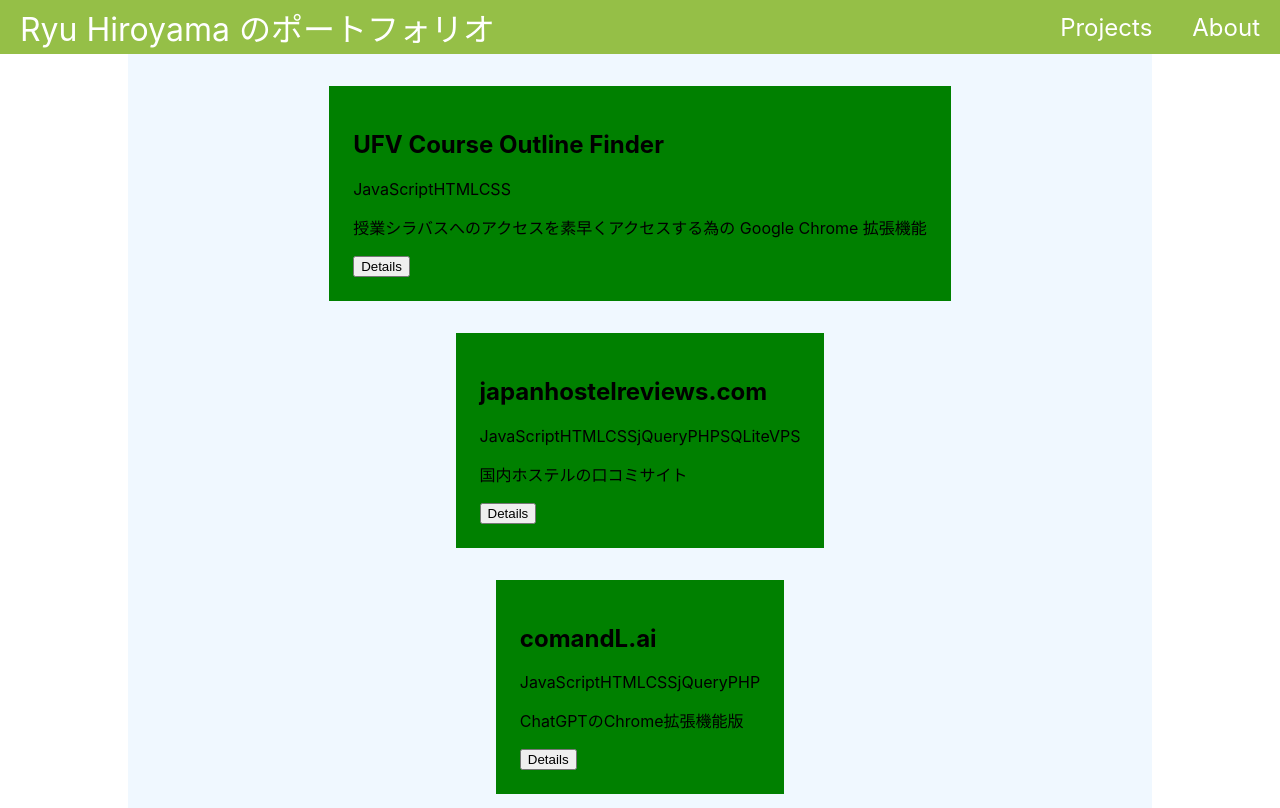
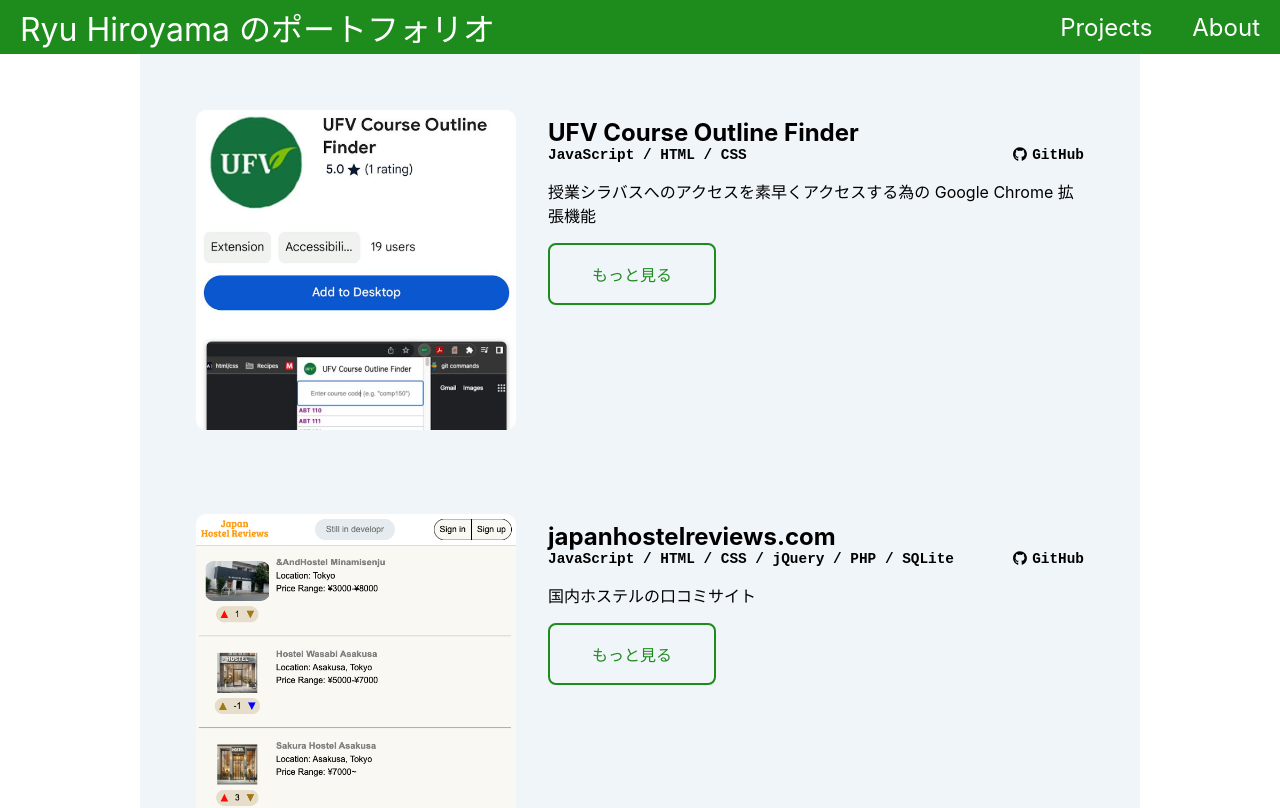
Before and after one commit to lyuhiroyama/portfolio, a React (Create React App) app: page /projects in a window 1280 px wide. Shown: the top 808 px of the page. Built offline with nearby package versions, Linux system fonts and the light colour scheme.

Commit message:
style: 各プロジェクトcomponent にスタイルを追加

```diff
--- a/package.json
+++ b/package.json
@@ -3,6 +3,9 @@
   "version": "0.1.0",
   "private": true,
   "dependencies": {
+    "@fortawesome/fontawesome-svg-core": "^6.7.2",
+    "@fortawesome/free-brands-svg-icons": "^6.7.2",
+    "@fortawesome/react-fontawesome": "^0.2.2",
     "@testing-library/dom": "^10.4.0",
     "@testing-library/jest-dom": "^6.6.3",
     "@testing-library/react": "^16.2.0",
--- a/src/App.scss
+++ b/src/App.scss
@@ -1,10 +1,13 @@
+$theme-color: #1e8c1c;
+$theme-color2: rgb(240, 245, 250);
+
 * {
   box-sizing: border-box;
 }
 
 /* メニューバー */
 .nav-component {
-  background-color: #95BF47;
+  background-color: $theme-color;
   color: white;
   display: flex;
   justify-content: space-between;
@@ -43,15 +46,73 @@
 .projects-container { // projects.jsx
   display: flex;
   flex-direction: column;
+  align-items: flex-start;
   padding: 2rem;
   margin: 0 auto;
   gap: 2rem;
   width: 80%;
-  background-color: aliceblue;
+  min-width: 1000px;
+  max-width: 1000px;
+  background-color: $theme-color2;
 }
 
 .projects-container .projects-component { // projectCard.jsx
-  background-color: green;
-  margin: 0 auto;
+  display: flex;
   padding: 1.5rem;
+  // background-color: red;
+
+  .project-thumbnail img {
+    width: 320px;
+    height: 320px;
+    border-radius: 10px;
+  }
+
+  .project-content {
+    padding: 0.5rem 2rem;
+    min-width: 600px;
+
+    .project-title h2 {
+      margin: 0;
+      padding: 0;
+    }
+
+    .project-technologies {
+      display: flex;
+      justify-content: space-between;
+      font-family: monospace, sans-serif;
+      font-weight: bold;
+      font-size: 0.9rem;
+      text-decoration: none;
+
+      .github-div {
+        display: flex;
+        gap: 0.3rem;
+      }
+
+      .github-div a{
+        text-decoration: none;
+        color: inherit;
+      }
+
+      .github-div a:hover {
+        text-decoration: underline;
+      }
+    }
+
+    .project-details-button button{
+      font-size: 1rem;
+      color: $theme-color;
+      background-color: transparent;
+      border: 2px solid $theme-color;
+      border-radius: 8px;
+      padding: 17px 42px;
+      transition: color 0.3s, background-color 0.4s;
+      cursor: pointer;
+    }
+
+    .project-details-button button:hover {
+      color: $theme-color2;
+      background-color: $theme-color;
+    }
+  }
 }
--- a/src/components/projectCard.jsx
+++ b/src/components/projectCard.jsx
@@ -1,31 +1,45 @@
+import { Fragment } from 'react'; // <> </> に属性を追加するため
+import { FontAwesomeIcon } from '@fortawesome/react-fontawesome' // Font Awesome 使用のため
+import { faGithub } from '@fortawesome/free-brands-svg-icons' // Font Awesome GitHub icon
 
-
-export default function ProjectCard({projectTitle, technologies, description, githubLink}){
+export default function ProjectCard({projectTitle, thumbnail, technologies, description, gitHubLink}){
     return (
         <div className="projects-component">
+
+            <div className="project-thumbnail">
+                <img src={thumbnail} alt={projectTitle} />
+            </div>
+            <div className="project-content">
 
                 <div className="project-title">
                     <h2>{projectTitle}</h2>
                 </div>
-
-            <div className="project-tech">
+                <div className="project-technologies">
+                    <div>
                         {technologies.map((tech, index) => (
-                    <span key={index} className="technology>">{tech}</span>
+                            <Fragment key={index}>
+                                <span>{tech}</span>
+                                {index < technologies.length - 1 && " / "}
+                            </Fragment>
                         ))}
                     </div>
-
+                    <div className='github-div'>
+                        <FontAwesomeIcon icon={faGithub} />
+                        {/* conditional rendering: */}
+                        {gitHubLink && (
+                            <a href={gitHubLink} className="github-link">GitHub</a>
+                        )}
+                    </div>
+                </div>
                 <div className="project-description">
                     <p>{description}</p>
                 </div>
-
-            <div className="project-details">
-                <button className="details-button">Details</button>
-                {/* conditional rendering: */}
-                {githubLink && (
-                    <a href={githubLink} className="github-link">GitHub</a>
-                )}
+                <div className="project-details-button">
+                    <button>もっと見る</button>
                 </div>
 
             </div>
+        </div>
+
     )
 }
--- a/src/components/projects.jsx
+++ b/src/components/projects.jsx
@@ -1,3 +1,7 @@
+import ufvThumbnail from '../assets/ufv-thumbnail.png';
+import jhrThumbnail from '../assets/jhr-thumbnail.png';
+import cmlThumbnail from '../assets/cml-thumbnail.png';
+import etcThumbnail from '../assets/etc-thumbnail.png';
 import ProjectCard from "./projectCard"
 
 export default function Projects(){
@@ -5,24 +9,28 @@ export default function Projects(){
     const projectsData = [
         {
             projectTitle: "UFV Course Outline Finder",
+            thumbnail: ufvThumbnail,
             technologies: ["JavaScript", "HTML", "CSS"],
             description: "授業シラバスへのアクセスを素早くアクセスする為の Google Chrome 拡張機能",
             gitHubLink: "https://github.com/lyuhiroyama/UFV-Course-Outline-Finder"
         },
         {
             projectTitle: "japanhostelreviews.com",
-            technologies: ["JavaScript", "HTML", "CSS", "jQuery", "PHP", "SQLite", "VPS"],
+            thumbnail: jhrThumbnail,
+            technologies: ["JavaScript", "HTML", "CSS", "jQuery", "PHP", "SQLite"],
             description: "国内ホステルの口コミサイト",
             gitHubLink: "https://github.com/lyuhiroyama/japanhostelreviews.com"
         },
         {
             projectTitle: "comandL.ai",
+            thumbnail: cmlThumbnail,
             technologies: ["JavaScript", "HTML", "CSS", "jQuery", "PHP"],
             description: "ChatGPTのChrome拡張機能版",
             gitHubLink: "https://github.com/lyuhiroyama/commandL.ai"
         },
         {
             projectTitle: "お絵かきボード",
+            thumbnail: etcThumbnail,
             technologies: ["JavaScript", "HTML", "CSS"],
             description: "マウスでなぞってお絵かきができるグリッド",
             gitHubLink: "https://github.com/lyuhiroyama/Etch-a-Sketch?tab=readme-ov-file"
```
Also changed, not shown: 1 other file (tests, documents, lock files or other folders). Lines whose indentation alone changed are shown as unchanged.
